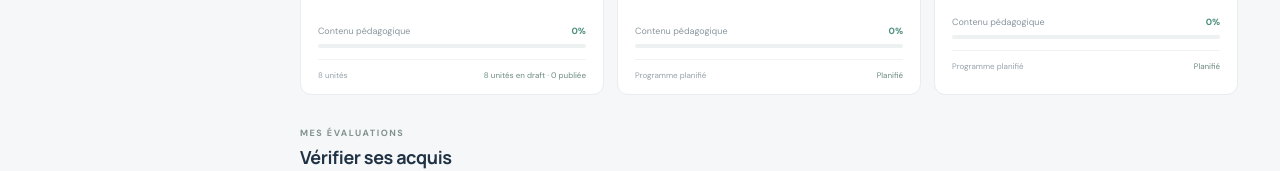
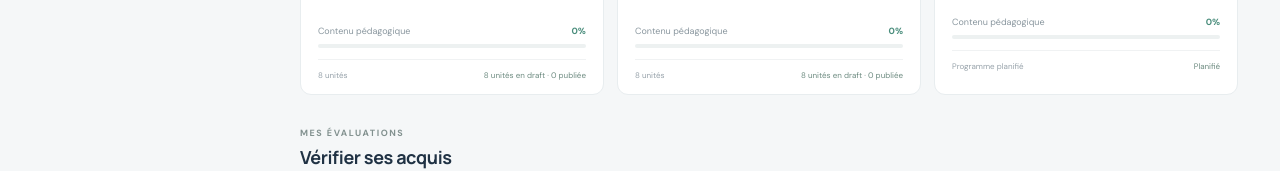
Before and after one commit to JohnGAB7/Actu-Basics-Programme-B, a React (Vite) app: page / in a window 1280 px wide. Shown: the part 856-1027 px from the top of the page. Built offline with nearby package versions, Linux system fonts and the light colour scheme.

Commit message:
Mark B02 as eight drafted units

```diff
--- a/src/data.ts
+++ b/src/data.ts
@@ -61,7 +61,7 @@ export const questions: Question[] = [
 
 export const blocks = [
   { code: 'B01', title: 'Fondations mathématiques et raisonnement quantitatif', subtitle: 'Nombres, calcul, algèbre, fonctions et précision', progress: 0, lessons: 8, tone: 'mint', status: '8 unités en draft · 0 publiée' },
-  { code: 'B02', title: 'Logique, preuves et mathématiques discrètes', subtitle: 'Logique, démonstrations, combinatoire et graphes', progress: 0, lessons: 0, tone: 'blue', status: 'Planifié' },
+  { code: 'B02', title: 'Logique, preuves et mathématiques discrètes', subtitle: 'Logique, démonstrations, combinatoire et graphes', progress: 0, lessons: 8, tone: 'blue', status: '8 unités en draft · 0 publiée' },
   { code: 'B03', title: 'Algèbre linéaire et géométrie vectorielle', subtitle: 'Espaces, matrices, projections et décompositions', progress: 0, lessons: 0, tone: 'violet', status: 'Planifié' },
   { code: 'B04', title: 'Analyse réelle et calcul à une variable', subtitle: 'Suites, limites, continuité, dérivation et intégration', progress: 0, lessons: 0, tone: 'amber', status: 'Planifié' },
   { code: 'B05', title: 'Calcul multivarié et équations différentielles', subtitle: 'Gradient, hessienne, intégrales multiples et EDO', progress: 0, lessons: 0, tone: 'blue', status: 'Planifié' },
```
